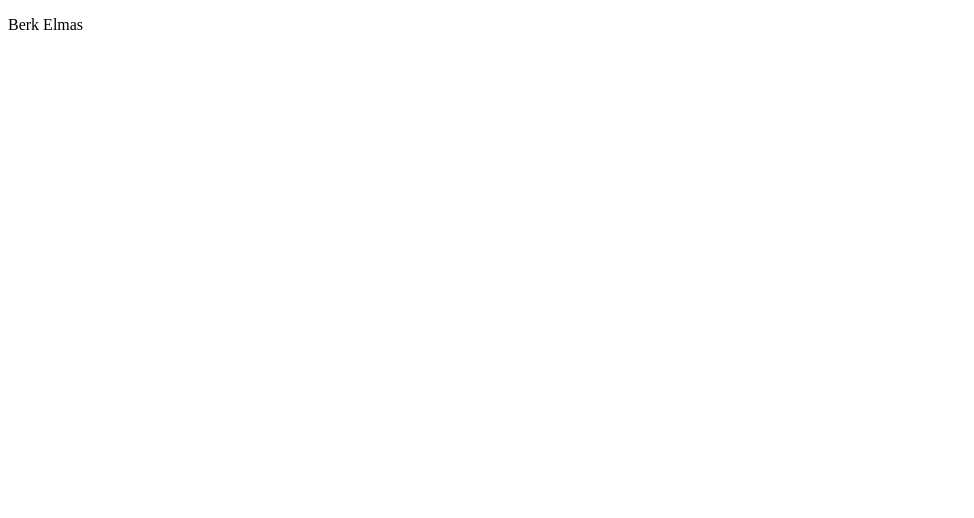
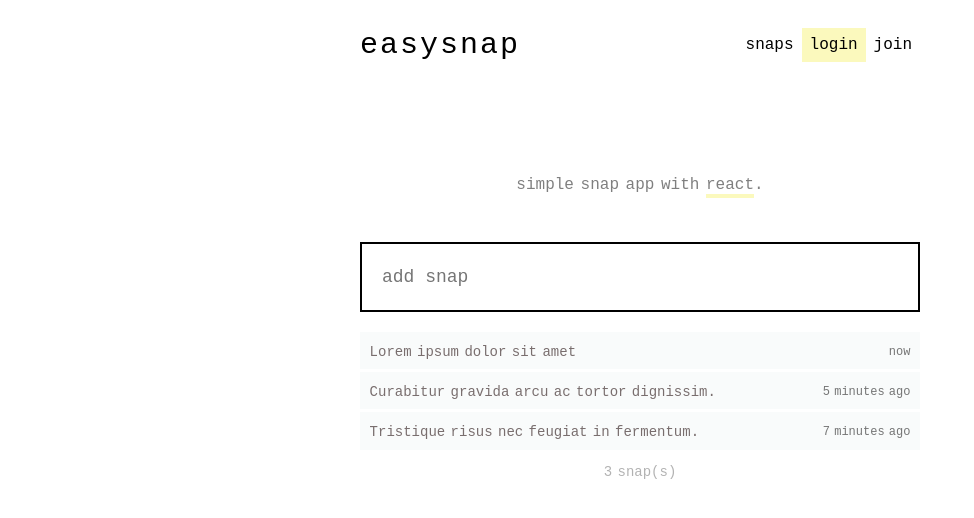
Before and after one commit to berkelmas/graphqlChatApolloClient, a React (Create React App) app: page / in a window 1280 px wide. Shown: the top 518 px of the page, without its empty margins (0-974 px from the left). Built offline with nearby package versions, Linux system fonts and the light colour scheme.

Commit message:
roting yapısı kuruldu; ui entegresi sağladnı.

```diff
--- a/package.json
+++ b/package.json
@@ -8,6 +8,7 @@
     "react": "^16.8.6",
     "react-apollo": "^2.5.5",
     "react-dom": "^16.8.6",
+    "react-router-dom": "^5.0.0",
     "react-scripts": "3.0.0"
   },
   "scripts": {
--- a/src/App.js
+++ b/src/App.js
@@ -1,12 +1,37 @@
-import React from 'react';
+import React, {Component} from 'react';
+import './index.css';
 
+import Home from './components/pages/Home';
+import Register from './components/pages/Register';
+import Login from './components/pages/Login';
 
-function App() {
-  return (
-    <div>
-      <p>Berk Elmas</p>
-    </div>
-  );
+import {
+  BrowserRouter as Router,
+  Route,
+  Switch,
+  Redirect
+} from 'react-router-dom';
+
+const Root = () => (
+  <Router>
+    <Switch>
+      <Route path="/" exact component={Home} />
+      <Route path="/login" exact component={Login} />
+      <Route path="/register" exact component={Register} />
+    </Switch>
+  </Router>
+)
+
+class App extends Component {
+  render() {
+    return (
+      <div id="app">
+          <div class="container">
+            <Root/>
+          </div>
+      </div>
+    );
+  }
 }
 
 export default App;
--- /dev/null
+++ b/src/components/micros/AddSnap.js
@@ -0,0 +1,17 @@
+import React from 'react'
+
+export const AddSnap = (props) => {
+  return (
+    <div>
+      <div class="description">
+          <p class="sub_header__desc">simple snap app with <span>react</span>.</p>
+      </div>
+
+      <div>
+          <form>
+              <input class="add-snap__input" type="text" placeholder="add snap" />
+          </form>
+      </div>
+    </div>
+  )
+}
--- /dev/null
+++ b/src/components/micros/Header.js
@@ -0,0 +1,23 @@
+import React from 'react';
+
+export const Header = (props) => {
+  return(
+    <div class="header">
+        <div class="logo">
+            <h2 class="logo__title">easysnap</h2>
+        </div>
+
+        <div class="header_menu">
+            <div>
+                snaps
+            </div>
+            <div class="active">
+                login
+            </div>
+            <div>
+                join
+            </div>
+        </div>
+    </div>
+  )
+}
--- /dev/null
+++ b/src/components/micros/JoinForm.js
@@ -0,0 +1,22 @@
+import React from 'react'
+
+export const JoinForm = (props) => {
+  return (
+    <div>
+      <form class="user-form">
+          <label>
+              <input type="text" placeholder="username" />
+          </label>
+          <label>
+              <input type="password" placeholder="password" />
+          </label>
+          <label>
+              <input type="password" placeholder="confirm password" />
+          </label>
+          <label>
+              <button>Join</button>
+          </label>
+      </form>
+    </div>
+  )
+}
--- /dev/null
+++ b/src/components/micros/LoginForm.js
@@ -0,0 +1,17 @@
+import React from 'react'
+
+export const LoginForm = (props) => {
+    return (
+      <form class="user-form">
+          <label>
+              <input type="text" placeholder="username" />
+          </label>
+          <label>
+              <input type="password" placeholder="password" />
+          </label>
+          <label>
+              <button>Login</button>
+          </label>
+      </form>
+    )
+}
--- /dev/null
+++ b/src/components/micros/Snaps.js
@@ -0,0 +1,31 @@
+import React from 'react'
+
+export const Snaps = (props) => {
+  return (
+    <div>
+      <div>
+          <ul class="snaps">
+              <li>
+                  <div class="title">Lorem ipsum dolor sit amet</div>
+                  <div class="date">
+                      <span>now</span>
+                  </div>
+              </li>
+              <li>
+                  <div class="title">Curabitur gravida arcu ac tortor dignissim.</div>
+                  <div class="date">
+                      <span>5 minutes ago</span>
+                  </div>
+              </li>
+              <li>
+                  <div class="title">Tristique risus nec feugiat in fermentum.</div>
+                  <div class="date">
+                      <span>7 minutes ago</span>
+                  </div>
+              </li>
+          </ul>
+      </div>
+      <div class="counter">3 snap(s)</div>
+    </div>
+  )
+}
--- /dev/null
+++ b/src/components/pages/Home.js
@@ -0,0 +1,21 @@
+import React, {Component} from 'react';
+
+import {Header} from '../micros/Header';
+import {Snaps} from '../micros/Snaps';
+import {AddSnap} from '../micros/AddSnap';
+
+class Home extends Component {
+  render () {
+    return(
+      <div className="app">
+        <div class="container">
+          <Header/>
+          <AddSnap/>
+          <Snaps/>
+        </div>
+      </div>
+    )
+  }
+}
+
+export default Home;
--- /dev/null
+++ b/src/components/pages/Login.js
@@ -0,0 +1,19 @@
+import React, {Component} from 'react';
+
+import {Header} from '../micros/Header';
+import {LoginForm} from '../micros/LoginForm';
+
+class Login extends Component {
+  render () {
+    return(
+      <div className="app">
+        <div class="container">
+          <Header/>
+          <LoginForm/>
+        </div>
+      </div>
+    )
+  }
+}
+
+export default Login;
--- /dev/null
+++ b/src/components/pages/Register.js
@@ -0,0 +1,19 @@
+import React, {Component} from 'react';
+
+import {Header} from '../micros/Header';
+import {JoinForm} from '../micros/JoinForm';
+
+class Register extends Component {
+  render () {
+    return(
+      <div className="app">
+        <div class="container">
+          <Header/>
+          <JoinForm/>
+        </div>
+      </div>
+    )
+  }
+}
+
+export default Register;
--- /dev/null
+++ b/src/index.css
@@ -0,0 +1,213 @@
+body{
+  font-family: "Roboto Mono", monospace;
+  word-spacing: -3px;
+}
+
+ul{
+  margin: 0;
+  padding: 0;
+}
+
+.container {
+  max-width: 600px;
+  padding: 0 20px;
+  margin: auto;
+  display: flex;
+  flex-direction: column;
+  min-height: 100vh;
+  justify-content: flex-start;
+}
+
+.header {
+  padding: 20px 0;
+  text-align: center;
+  display: grid;
+  grid-template-columns: 40% auto;
+}
+
+.logo {
+  margin-bottom: 30px;
+}
+
+.logo__title {
+  font-weight: 400;
+  font-size: 30px;
+  letter-spacing: 2px;
+  margin: 0;
+  text-align: left;
+}
+
+.description{
+  margin:4rem 0 3rem 0;
+  text-align: center;
+}
+
+.sub_header__desc {
+  font-family: "Roboto Mono", monospace;
+  margin: 10px 0 0 0;
+  color: rgba(0, 0, 0, 0.5);
+}
+
+.sub_header__desc span{
+  border-bottom: solid 4px #fbf9bd;
+}
+
+.add-snap {
+  margin-bottom: 20px;
+}
+
+.add-snap__input {
+  width: 100%;
+  min-height: 70px;
+  padding: 0 20px;
+  box-sizing: border-box;
+  outline: none;
+  border: 2px solid #000;
+  font-size: 18px;
+  font-family: "Roboto Mono", monospace;
+}
+
+.snaps{
+  margin-top:20px
+}
+
+.snaps li{
+  -webkit-transform: translateY(0%);
+  transform: translateY(0%);
+  transition: -webkit-transform 400ms ease;
+  transition: transform 400ms ease;
+  transition: transform 400ms ease, -webkit-transform 400ms ease;
+  grid-template-rows: auto auto;
+  grid-template-columns: 70% auto;
+  grid-column-gap: 1rem;
+  -ms-flex-align: center;
+  align-items: center;
+  display: grid;
+  background: #f9fbfb;
+  margin-bottom:3px;
+  -webkit-animation: enter 400ms cubic-bezier(0.5, 0, 0.2, 1) backwards;
+  animation: enter 400ms cubic-bezier(0.5, 0, 0.2, 1) backwards;
+}
+
+.snaps li.optimistic{
+  opacity: .6;
+  animation: none;
+  -webkit-animation: none;
+  transition: none;
+}
+
+li:nth-child(1) {
+  -webkit-animation-delay: calc(1 * 100ms);
+  animation-delay: calc(1 * 100ms);
+}
+li:nth-child(2) {
+  -webkit-animation-delay: calc(2 * 100ms);
+  animation-delay: calc(2 * 100ms);
+}
+li:nth-child(3) {
+  -webkit-animation-delay: calc(3 * 100ms);
+  animation-delay: calc(3 * 100ms);
+}
+li:nth-child(4) {
+  -webkit-animation-delay: calc(4 * 100ms);
+  animation-delay: calc(4 * 100ms);
+}
+li:nth-child(5) {
+  -webkit-animation-delay: calc(5 * 100ms);
+  animation-delay: calc(5 * 100ms);
+}
+
+.snaps li > .title{
+  font-size: 14px;
+  margin: 0!important;
+  padding: .6rem;
+  grid-row: 2/3;
+  color: #796e6e
+}
+
+.snaps li > .date{
+  padding: .6rem;
+  grid-row: 1/-1;
+  text-align: right;
+  color: #757575;
+}
+
+.snaps li .date span {
+  font-size: 12px;
+}
+
+.snaps li .username {
+  font-size: 12px;
+  font-weight: bold;
+}
+
+.loading{
+  text-align: center;
+  padding: 1rem
+}
+
+.counter {
+  font-family: "Roboto Mono", monospace;
+  text-align: center;
+  font-size: 14px;
+  color: rgba(0, 0, 0, 0.3);
+  margin-top:14px
+}
+
+.header_menu{
+  text-align: right;
+}
+
+.header_menu > a, .header_menu > div{
+  display: inline-block;
+  cursor: pointer;
+  font-size: 16px;
+  color:#000;
+  text-decoration: none;
+  padding: 8px;
+}
+
+.header_menu .active{
+  background: #fbf9bd;
+  user-select: none;
+}
+
+.user-form *{
+  font-family: "Roboto Mono", monospace;
+}
+
+.user-form{
+  text-align: center;
+}
+
+.user-form label{
+  display: block;
+}
+.user-form input{
+  height:25px;
+  width:300px;
+  text-indent: 10px;
+  font-size: 14px;
+  margin-bottom:10px;
+}
+
+.joinedUs{
+  padding: .5rem 0;
+  text-align: center;
+}
+
+@-webkit-keyframes enter {
+  from {
+    opacity: 0;
+    -webkit-transform: scale(0.7);
+    transform: scale(0.7);
+  }
+}
+
+@keyframes enter {
+  from {
+    opacity: 0;
+    -webkit-transform: scale(0.7);
+    transform: scale(0.7);
+  }
+}
```
Also changed, not shown: 1 other file (tests, documents, lock files or other folders).
